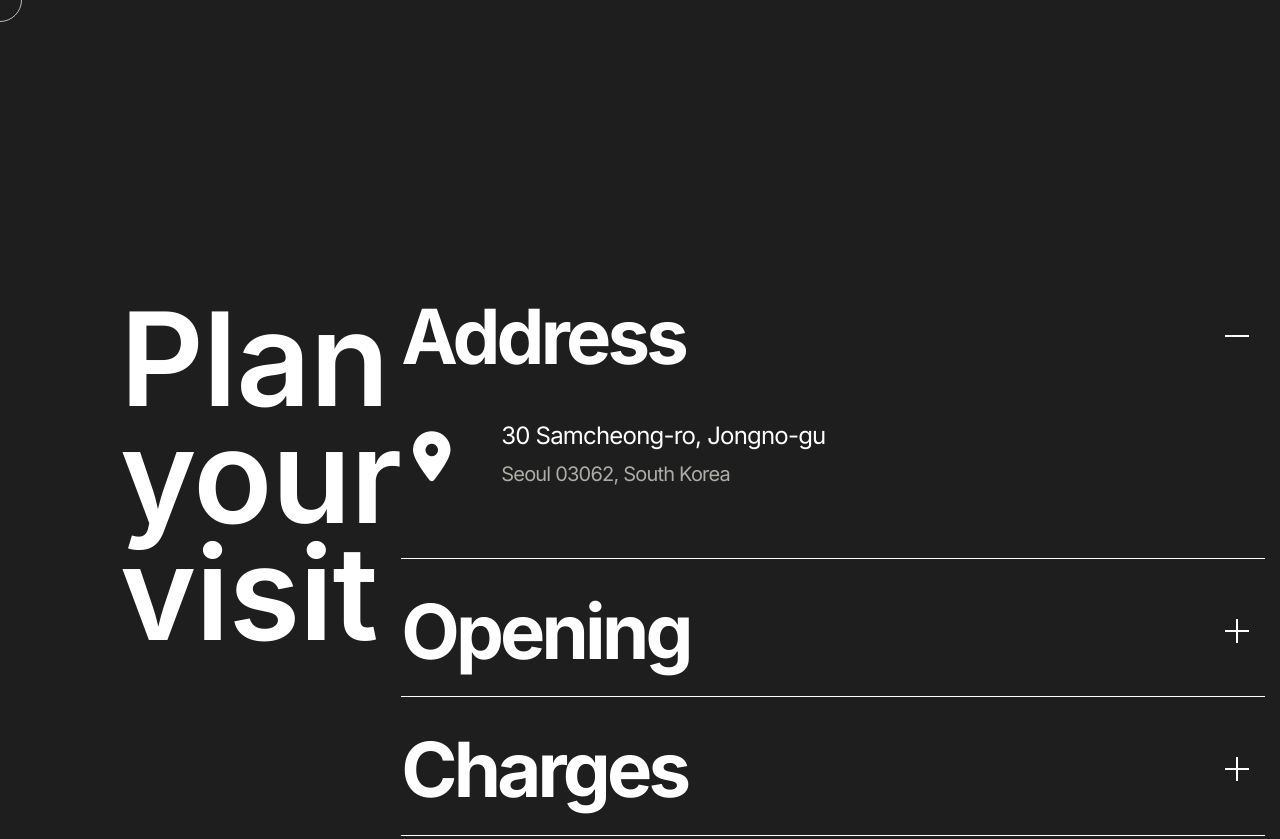
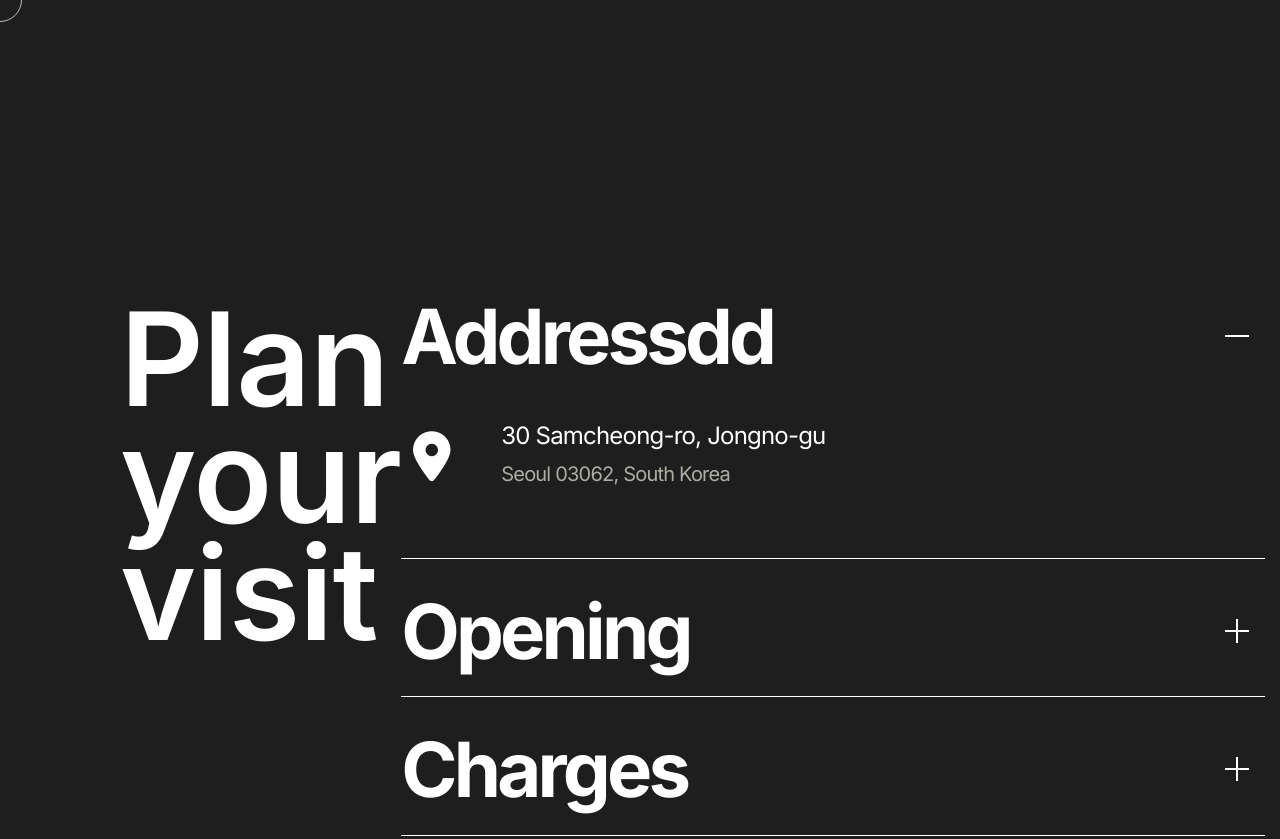
Before and after one commit to angbaebultti/mmca02, a website: page info.html in a window 1280 px wide. Shown: the top 839 px of the page. Drawn offline with nearby package versions, Linux system fonts and the light colour scheme; a web font is replaced by a local one.

Commit message:
김슬기테스트중

```diff
--- a/info.html
+++ b/info.html
@@ -154,7 +154,7 @@
         <div class="inner">
           <div class="address">
             <div class="tit">
-              <h3 data-cursor="light">Address</h3>
+              <h3 data-cursor="light">Addressdd</h3>
               <button
                 class="plus"
                 aria-expanded="false"
```
